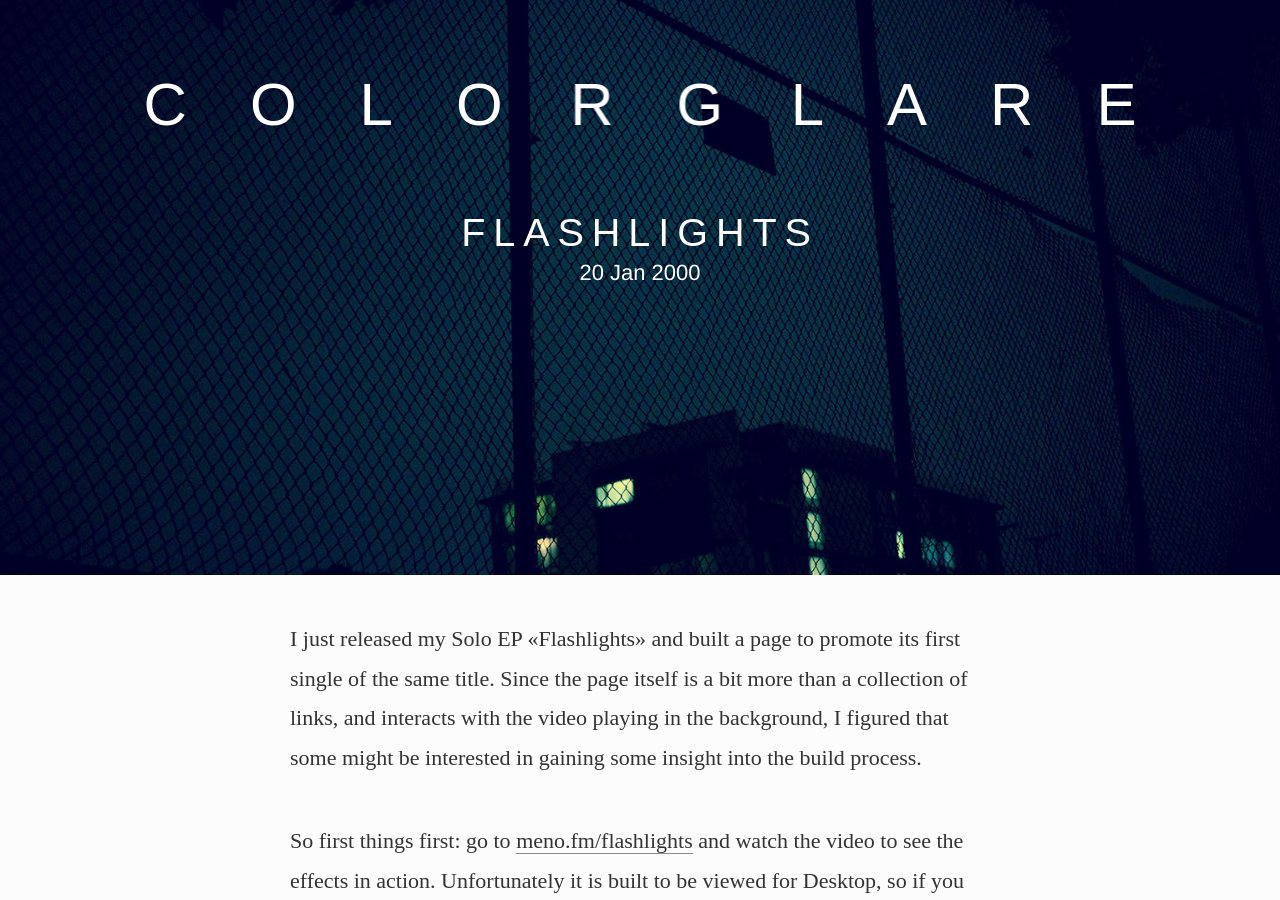
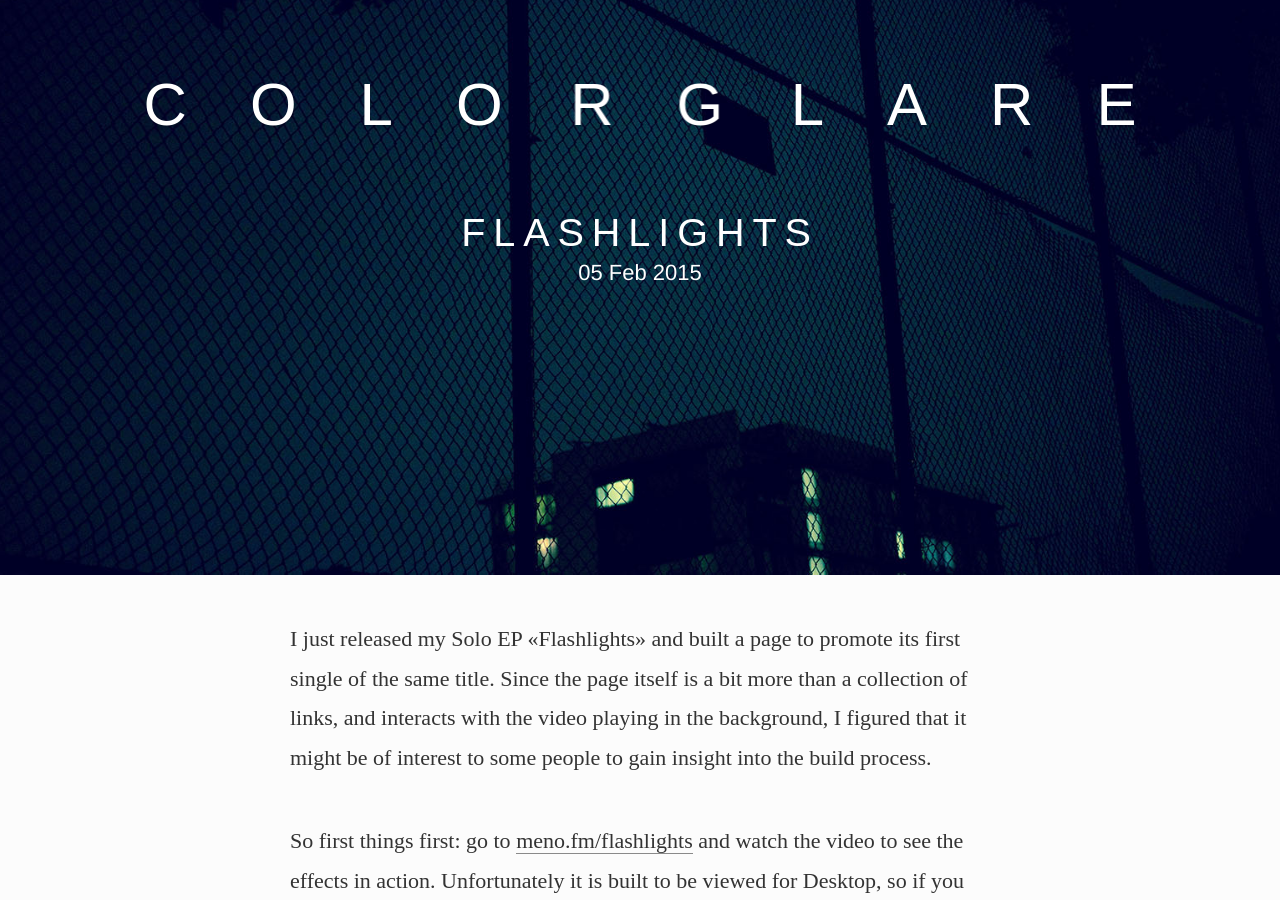
Before and after one commit to enyo/enyo.github.io, a Jekyll site: the page built from _posts/2016-02-05-flashlights.md, in a window 1280 px wide and 900 px high, scrolled down 325 px. Built offline with Jekyll 4.4.1, drawn with Linux system fonts in a browser that asks for light colours; Markdown is read by kramdown in place of the engine named in the settings; comment, search, counter and statistics services are not loaded.

Commit message:
feat: fix time and some minor rephrasing

```diff
--- a/_posts/2016-01-20-flashlights.md
+++ b/_posts/2016-02-05-flashlights.md
@@ -1,7 +1,7 @@
 ---
 layout: post
 title:  "FLASH<wbr>LIGHTS"
-date:   2000-01-20 14:28:00
+date:   2015-02-05 21:40:00
 stylesheet: /css/flashlights.css
 categories: web programming
 cover_image: dark-alley
@@ -10,7 +10,7 @@ invisible: true
 
 I just released my Solo EP «Flashlights» and built a page to promote its first single of the same title. Since the
 page itself is a bit more than a collection of links, and interacts with the video playing in the background, I
-figured that some might be interested in gaining some insight into the build process.
+figured that it might be of interest to some people to gain insight into the build process.
 
 So first things first: go to [meno.fm/flashlights](http://www.meno.fm/flashlights/) and watch the video to see the
 effects in action. Unfortunately it is built to be viewed for Desktop, so if you are on mobile you will only be able
```
